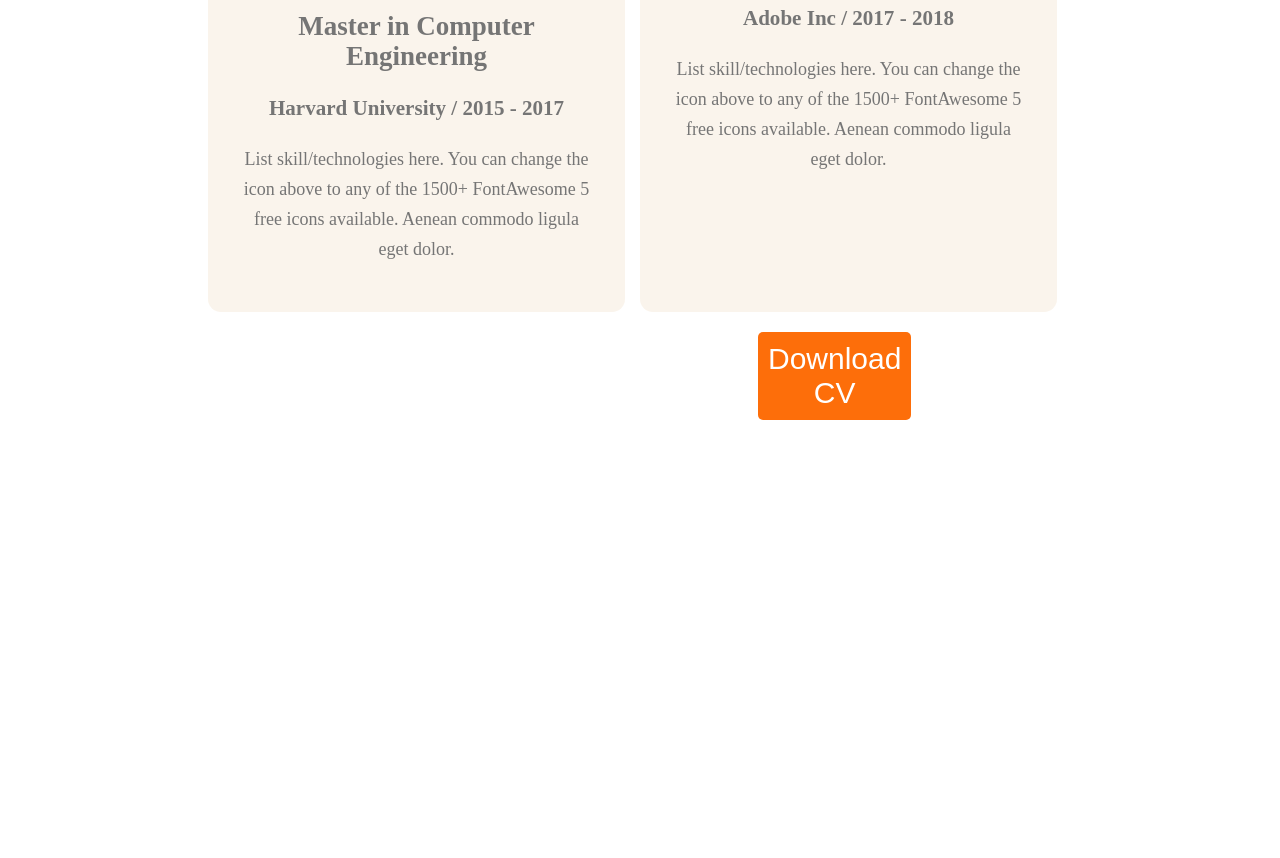
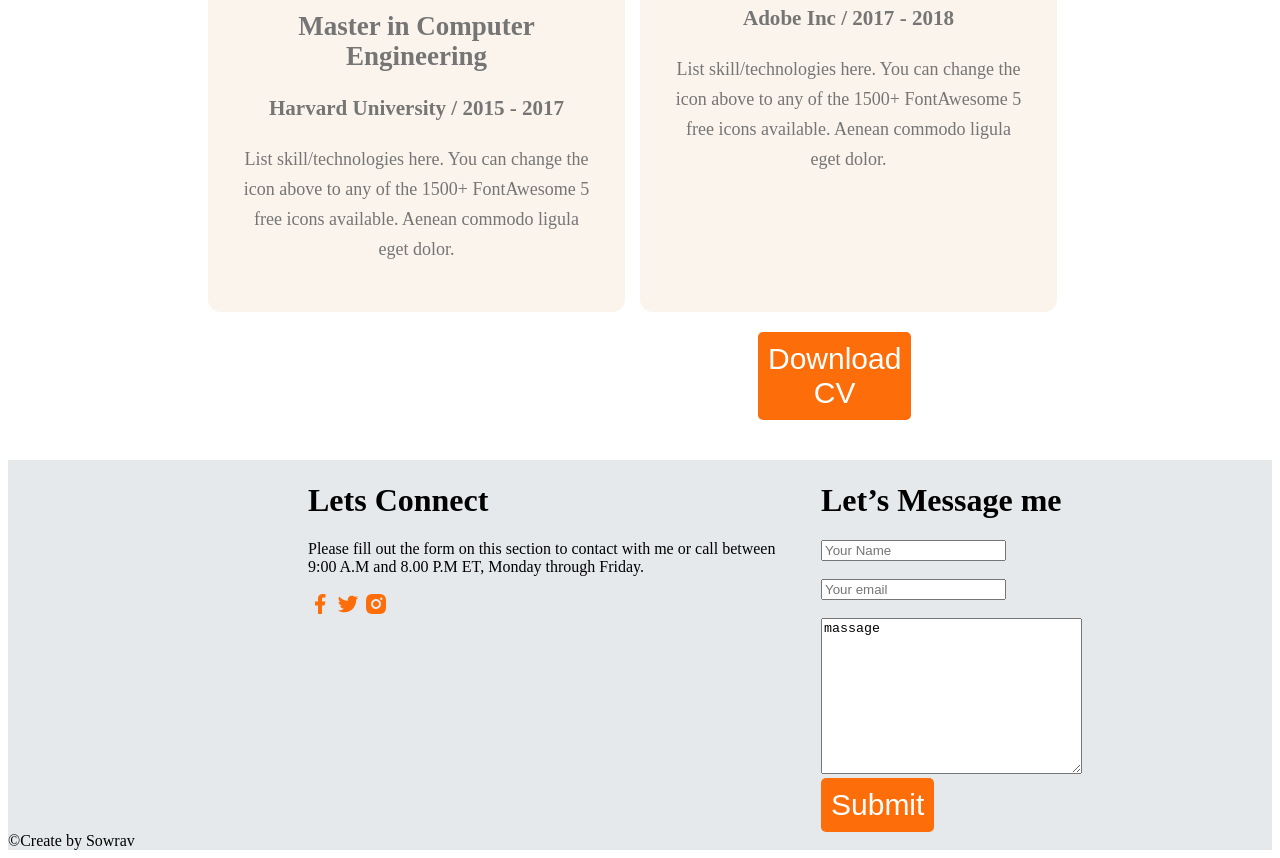
Before and after one commit to Sowravq/web-dovp-four, a plain HTML site: page index.html in a window 1280 px wide. Shown: the part 3201-4059 px from the top of the page. Before the commit the page ends 3629 px from the top, so only its background shows below. Drawn offline with Linux system fonts and the light colour scheme.

Commit message:
footer added

```diff
--- a/index.html
+++ b/index.html
@@ -134,8 +134,28 @@
     <button class="button-margin color-primary backgroud-primary">Download CV</button>
    </div>
     </main>
-    <footer>
+    <footer class="bg-colr"  >
+      <div  class="foter-flx" >
+        <div class="foter-main- margin">
+          <h1>Lets Connect</h1>
+          <p>Please fill out the form on this section to contact with me or call between <br> 9:00 A.M and 8.00 P.M ET, Monday through Friday.</p>
 
+
+          <img src="images/images/icons/facebook.png" alt="" srcset="">
+          <img src="images/images/icons/twitter.png" alt="" srcset="">
+          <img src="images/images/icons/insta.png" alt="" srcset="">
+        </div>
+        <div>
+          <h1>Let’s Message me</h1>
+          <form>
+            <input type="text" placeholder="Your Name"><br><br>
+            <input type="email" name="" id="" placeholder="Your email"><br><br>
+            <textarea name="" id="" cols="30" rows="10">massage</textarea  ><br>
+              <button class="color-primary backgroud-primary">Submit</button>
+           </form>
+        </div>
+      </div>
+      &copy;Create by Sowrav
     </footer>
 </body>
 </html>
--- a/page style/style.css
+++ b/page style/style.css
@@ -167,3 +167,14 @@ margin-right: 10px;
     margin-right: 710px;
     margin-top: 20px;
   }
+    .foter-flx{
+        display: flex;
+        margin-left: 300px;
+        margin-right: 190px;
+        justify-content: space-between;
+    }
+      .bg-colr{
+        background-color: rgba(112, 128, 144, 0.174);
+        /* border-left: 230px; */
+        margin-top: 40px;
+      }
```
